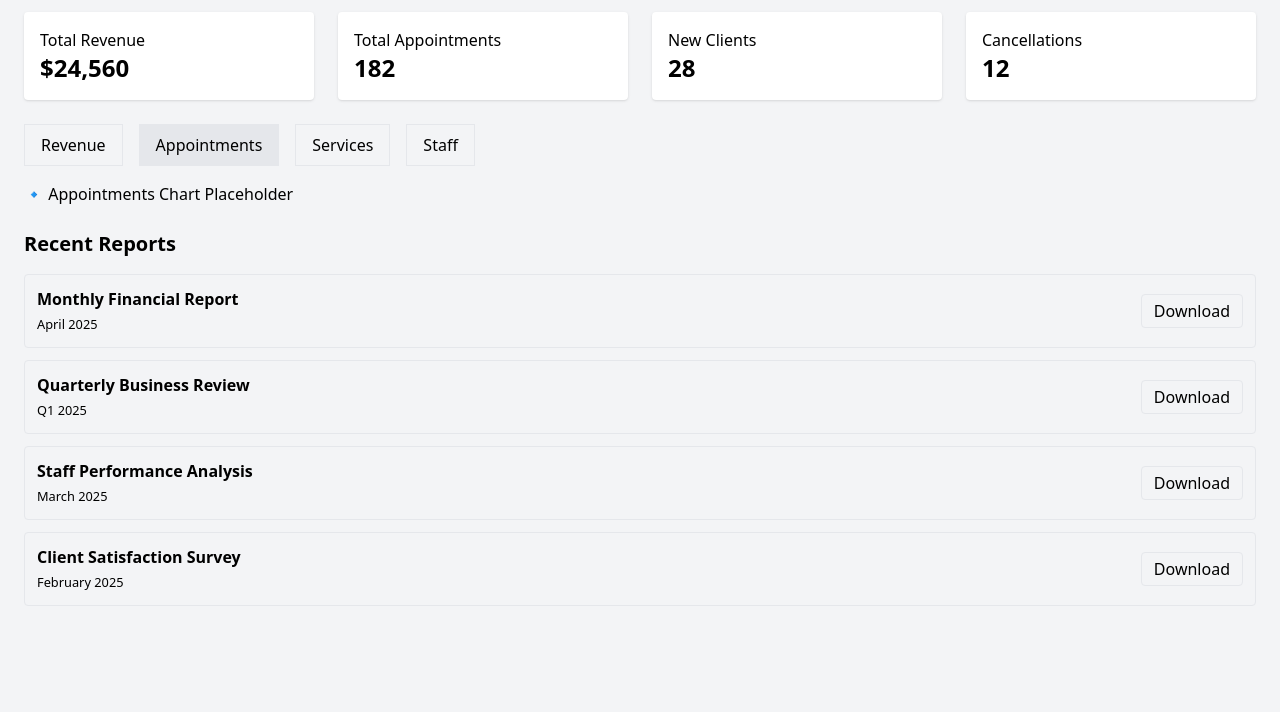
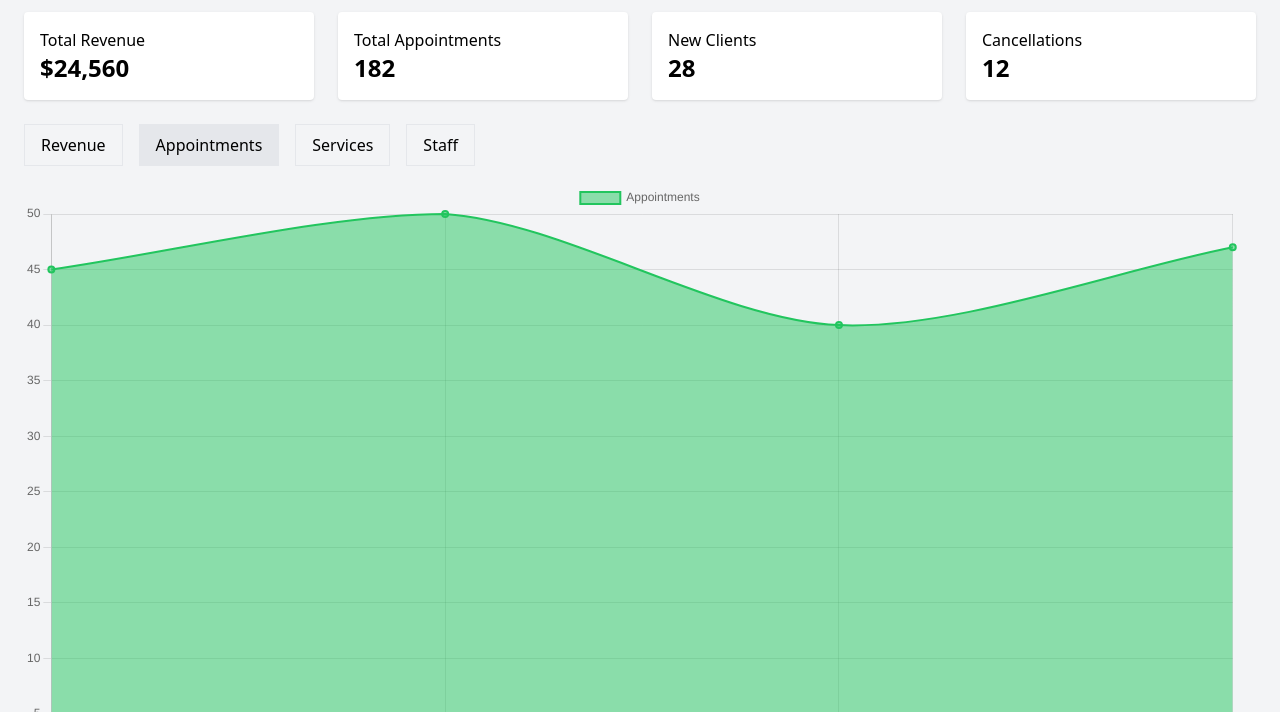
Before and after one commit to Loashami/web, a plain HTML site: page componentes/Reports/reports.html in a window 1280 px wide. Both pictures are taken after a click on the button "Appointments". Shown: the part 88-800 px from the top of the page. Drawn offline with nearby package versions, Linux system fonts and the light colour scheme.

Commit message:
graficos

```diff
--- a/componentes/Reports/reports.html
+++ b/componentes/Reports/reports.html
@@ -1,12 +1,14 @@
 <!DOCTYPE html>
 <html lang="es">
+
 <head>
     <meta charset="UTF-8" />
-  <meta name="viewport" content="width=device-width, initial-scale=1.0"/>
+    <meta name="viewport" content="width=device-width, initial-scale=1.0" />
     <title>Reportes</title>
     <script src="https://cdn.tailwindcss.com"></script>
     <script src="https://cdn.jsdelivr.net/npm/chart.js"></script>
 </head>
+
 <body class="bg-gray-100 min-h-screen">
     <div class="flex">
 
@@ -31,10 +33,22 @@
 
                 <!-- Stats Cards -->
                 <div class="grid gap-6 md:grid-cols-4">
-          <div class="bg-white p-4 rounded shadow"><h3>Total Revenue</h3><p id="revenueValue" class="text-2xl font-bold">$0</p></div>
-          <div class="bg-white p-4 rounded shadow"><h3>Total Appointments</h3><p id="appsValue" class="text-2xl font-bold">0</p></div>
-          <div class="bg-white p-4 rounded shadow"><h3>New Clients</h3><p id="clientsValue" class="text-2xl font-bold">0</p></div>
-          <div class="bg-white p-4 rounded shadow"><h3>Cancellations</h3><p id="cancelsValue" class="text-2xl font-bold">0</p></div>
+                    <div class="bg-white p-4 rounded shadow">
+                        <h3>Total Revenue</h3>
+                        <p id="revenueValue" class="text-2xl font-bold">$0</p>
+                    </div>
+                    <div class="bg-white p-4 rounded shadow">
+                        <h3>Total Appointments</h3>
+                        <p id="appsValue" class="text-2xl font-bold">0</p>
+                    </div>
+                    <div class="bg-white p-4 rounded shadow">
+                        <h3>New Clients</h3>
+                        <p id="clientsValue" class="text-2xl font-bold">0</p>
+                    </div>
+                    <div class="bg-white p-4 rounded shadow">
+                        <h3>Cancellations</h3>
+                        <p id="cancelsValue" class="text-2xl font-bold">0</p>
+                    </div>
                 </div>
 
                 <!-- Tabs -->
@@ -46,12 +60,18 @@
                         <button class="tabBtn px-4 py-2 border" data-tab="staff">Staff</button>
                     </div>
 
+                    <!-- Tabs Content -->
                     <div id="revenue" class="tabContent space-y-4">
                         <canvas id="revenueChart" width="400" height="200"></canvas>
                     </div>
-          <div id="appointments" class="tabContent hidden">🔹 Appointments Chart Placeholder</div>
-          <div id="services" class="tabContent hidden">🔹 Services Chart Placeholder</div>
-          <div id="staff" class="tabContent hidden">🔹 Staff Performance Placeholder</div>
+                    <div id="appointments" class="tabContent hidden space-y-4">
+                        <canvas id="appointmentsChart" width="400" height="200"></canvas>
+                    </div>
+                    <div id="services" class="tabContent hidden space-y-4">
+                        <canvas id="servicesChart" width="400" height="200"></canvas>
+                    </div>
+                    <div id="staff" class="tabContent hidden space-y-4">
+                        <canvas id="staffChart" width="400" height="200"></canvas>
                     </div>
 
                     <!-- Recent Reports -->
@@ -64,4 +84,5 @@
     </div>
     <script src="reports.js"></script>
 </body>
+
 </html>
--- a/componentes/Reports/reports.js
+++ b/componentes/Reports/reports.js
@@ -1,3 +1,4 @@
+window.onload = function () {
   // Datos simulados
   const mockStats = {
     revenue: '$24,560',
@@ -7,10 +8,10 @@
   };
 
   const mockRecent = [
-      {title: 'Monthly Financial Report', date: 'April 2025'},
-      {title: 'Quarterly Business Review', date: 'Q1 2025'},
-      {title: 'Staff Performance Analysis', date: 'March 2025'},
-      {title: 'Client Satisfaction Survey', date: 'February 2025'},
+    { title: 'Monthly Financial Report', date: 'April 2025' },
+    { title: 'Quarterly Business Review', date: 'Q1 2025' },
+    { title: 'Staff Performance Analysis', date: 'March 2025' },
+    { title: 'Client Satisfaction Survey', date: 'February 2025' },
   ];
 
   // Render estadísticos
@@ -39,7 +40,29 @@
       document.getElementById(btn.dataset.tab).classList.remove('hidden');
     });
   });
-    tabBtns[0].click();
+  tabBtns[0].click(); // Activa el primero por defecto
+
+// Chart: Appointments
+const appsCtx = document.getElementById('appointmentsChart').getContext('2d');
+new Chart(appsCtx, {
+  type: 'line',
+  data: {
+    labels: ['Week 1', 'Week 2', 'Week 3', 'Week 4'],
+    datasets: [{
+      label: 'Appointments',
+      data: [45, 50, 40, 47],
+      backgroundColor: 'rgba(34, 197, 94, 0.5)',
+      borderColor: 'rgba(34, 197, 94, 1)',
+      borderWidth: 2,
+      fill: true,
+      tension: 0.3
+    }]
+  },
+  options: {
+    responsive: true,
+    scales: { y: { beginAtZero: true } }
+  }
+});
 
  // Chart.js
   const ctx = document.getElementById('revenueChart').getContext('2d');
@@ -56,10 +79,66 @@
       }]
     },
     options: {
-        scales: { y: { beginAtZero: true } }
+      responsive: true,
+      scales: {
+        y: {
+          beginAtZero: true
+        }
+      }
     }
   });
+
+// Chart: Services
+const servicesCtx = document.getElementById('servicesChart').getContext('2d');
+new Chart(servicesCtx, {
+  type: 'pie',
+  data: {
+    labels: ['Consultations', 'Vaccinations', 'Grooming'],
+    datasets: [{
+      label: 'Services',
+      data: [80, 45, 25],
+      backgroundColor: [
+        'rgba(59, 130, 246, 0.6)',
+        'rgba(251, 191, 36, 0.6)',
+        'rgba(239, 68, 68, 0.6)'
+      ],
+      borderColor: [
+        'rgba(59, 130, 246, 1)',
+        'rgba(251, 191, 36, 1)',
+        'rgba(239, 68, 68, 1)'
+      ],
+      borderWidth: 1
+    }]
+  },
+  options: {
+    responsive: true
+  }
+});
+
+// Chart: Staff
+const staffCtx = document.getElementById('staffChart').getContext('2d');
+new Chart(staffCtx, {
+  type: 'radar',
+  data: {
+    labels: ['Efficiency', 'Punctuality', 'Client Feedback', 'Skills', 'Teamwork'],
+    datasets: [{
+      label: 'Staff Performance',
+      data: [80, 75, 90, 85, 88],
+      backgroundColor: 'rgba(96, 165, 250, 0.2)',
+      borderColor: 'rgba(96, 165, 250, 1)',
+      borderWidth: 2
+    }]
+  },
+  options: {
+    responsive: true,
+    scales: {
+      r: { beginAtZero: true }
+    }
+  }
+});
+
 
   // Print/export
   document.getElementById('printBtn').addEventListener('click', () => window.print());
   document.getElementById('exportBtn').addEventListener('click', () => alert('Exportando datos...'));
+};
```
Lines whose indentation alone changed are shown as unchanged.
